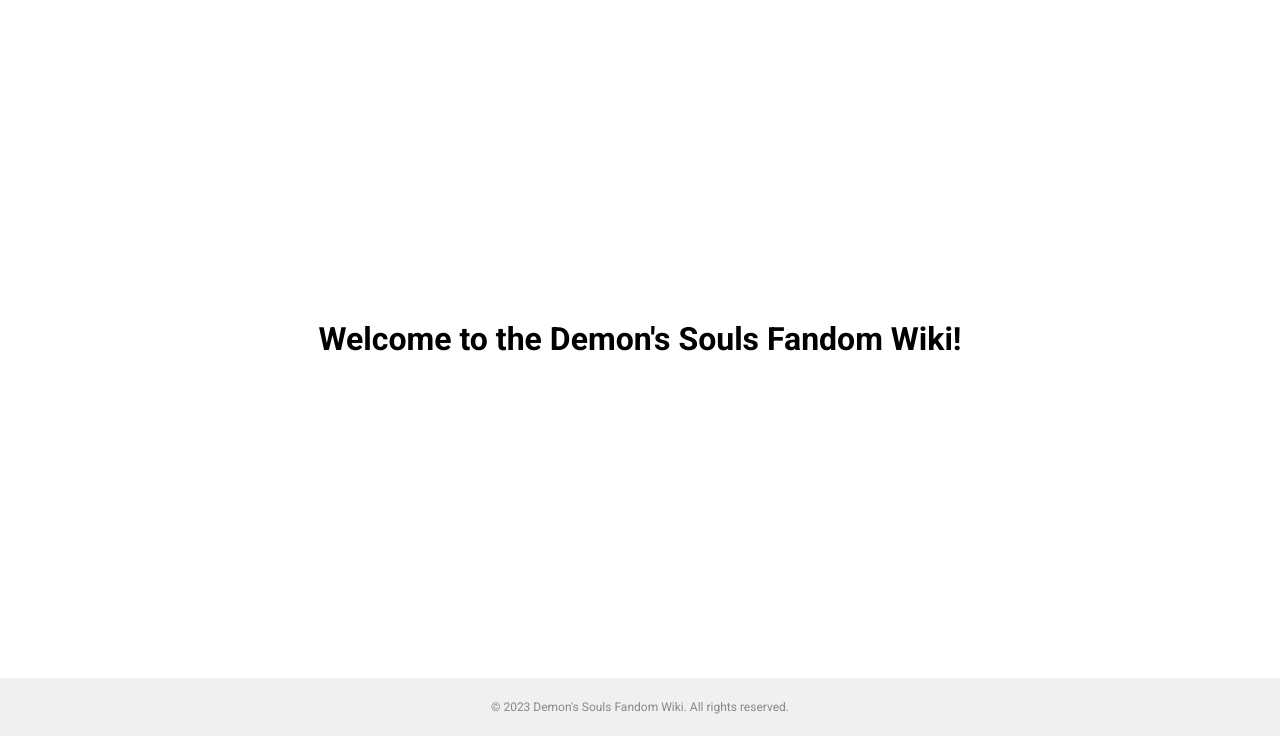
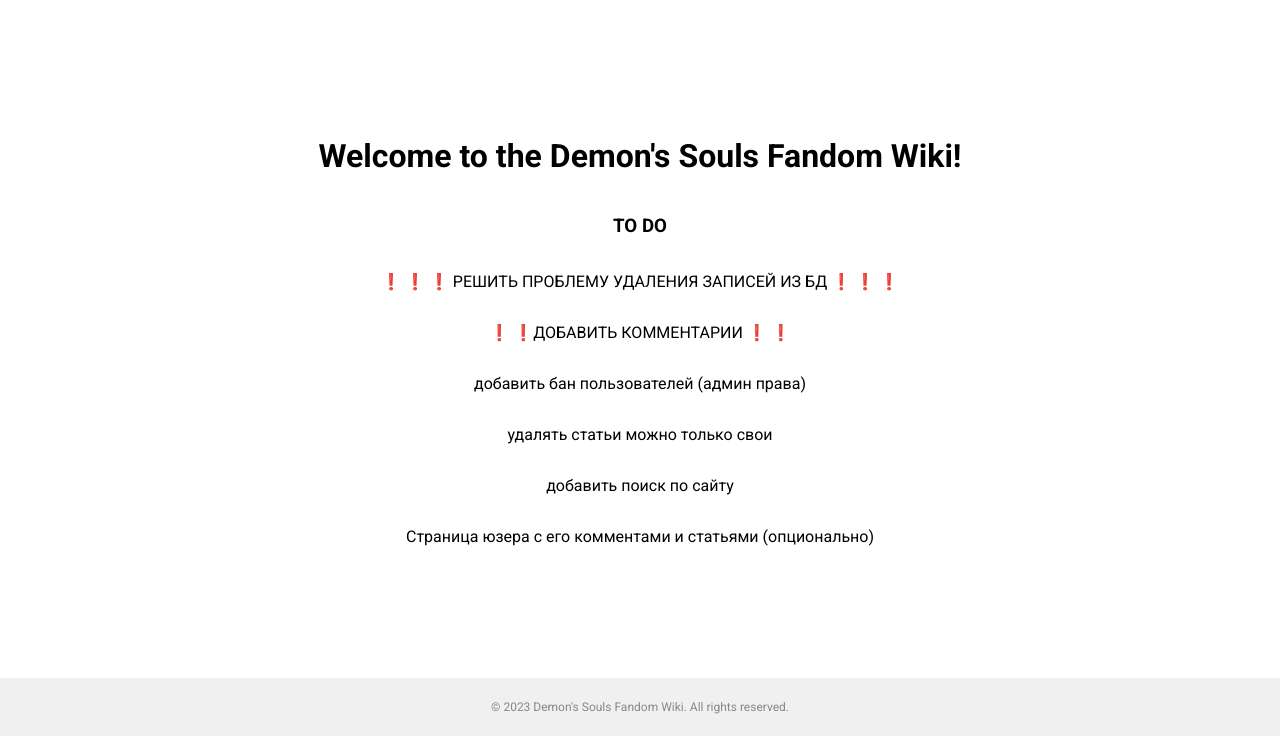
Before and after one commit to dstish/demonwiki, a Django app: page / in a window 1280 px wide. Shown: the part 64-800 px from the top of the page. Run offline with Django 4.2, Linux system fonts and the light colour scheme; a user stored in the database is signed in.

Commit message:
Add to do to home.html

```diff
--- a/templates/home.html
+++ b/templates/home.html
@@ -36,8 +36,18 @@
 
 </header>
 
+
 <main>
   <h1>Welcome to the Demon's Souls Fandom Wiki!</h1>
+
+    <h3>TO DO</h3>
+    <p> ❗️ ❗️ ❗️ РЕШИТЬ ПРОБЛЕМУ УДАЛЕНИЯ ЗАПИСЕЙ ИЗ БД ❗️ ❗️ ❗️</p>
+    <p> ❗️ ❗️ДОБАВИТЬ КОММЕНТАРИИ ❗️ ❗️</p>
+    <P>добавить бан пользователей (админ права)</P>
+    <P>удалять статьи можно только свои</P>
+    <P>добавить поиск по сайту</P>
+    <P>Страница юзера с его комментами и статьями (опционально)</P>
+
 </main>
 
 <footer>
```
